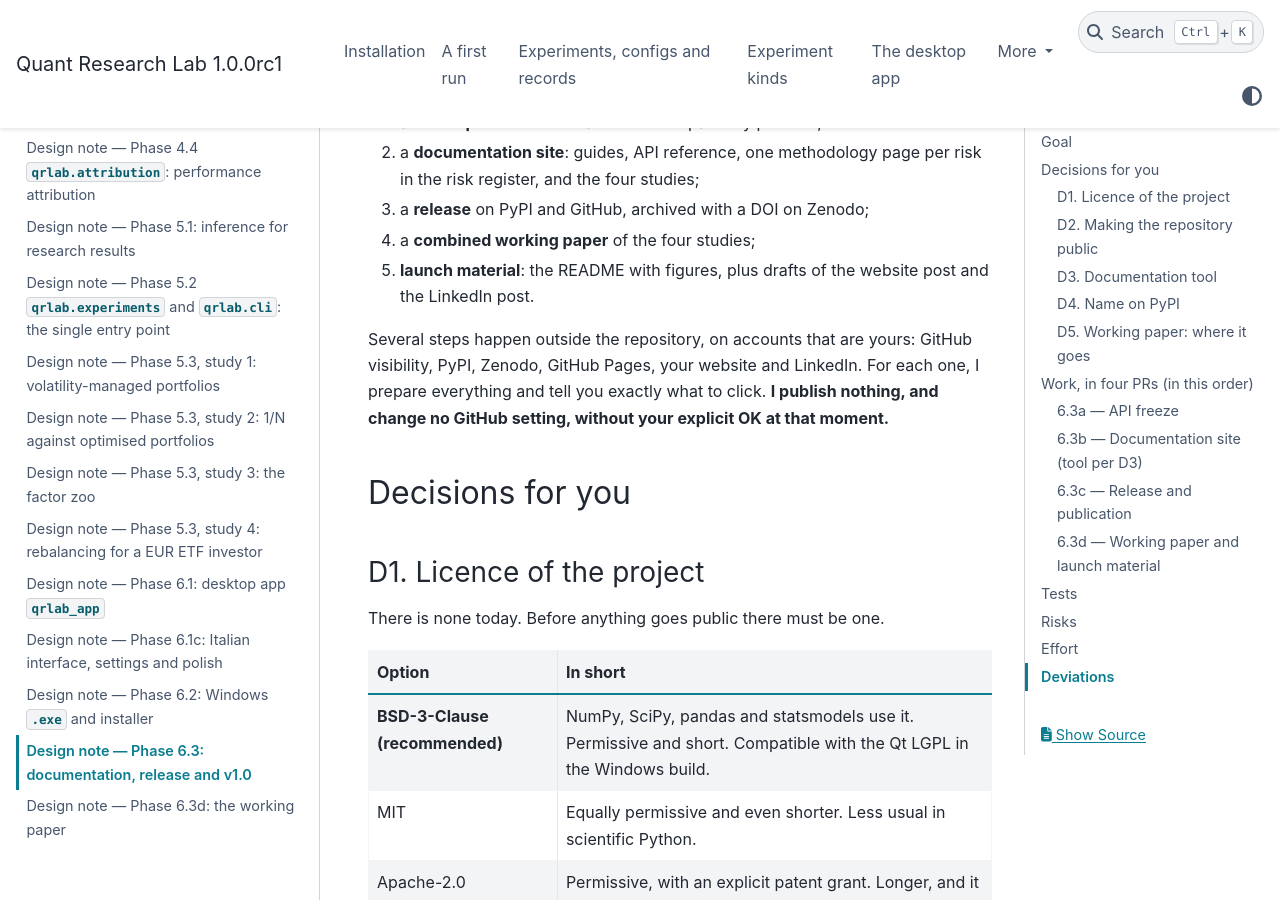
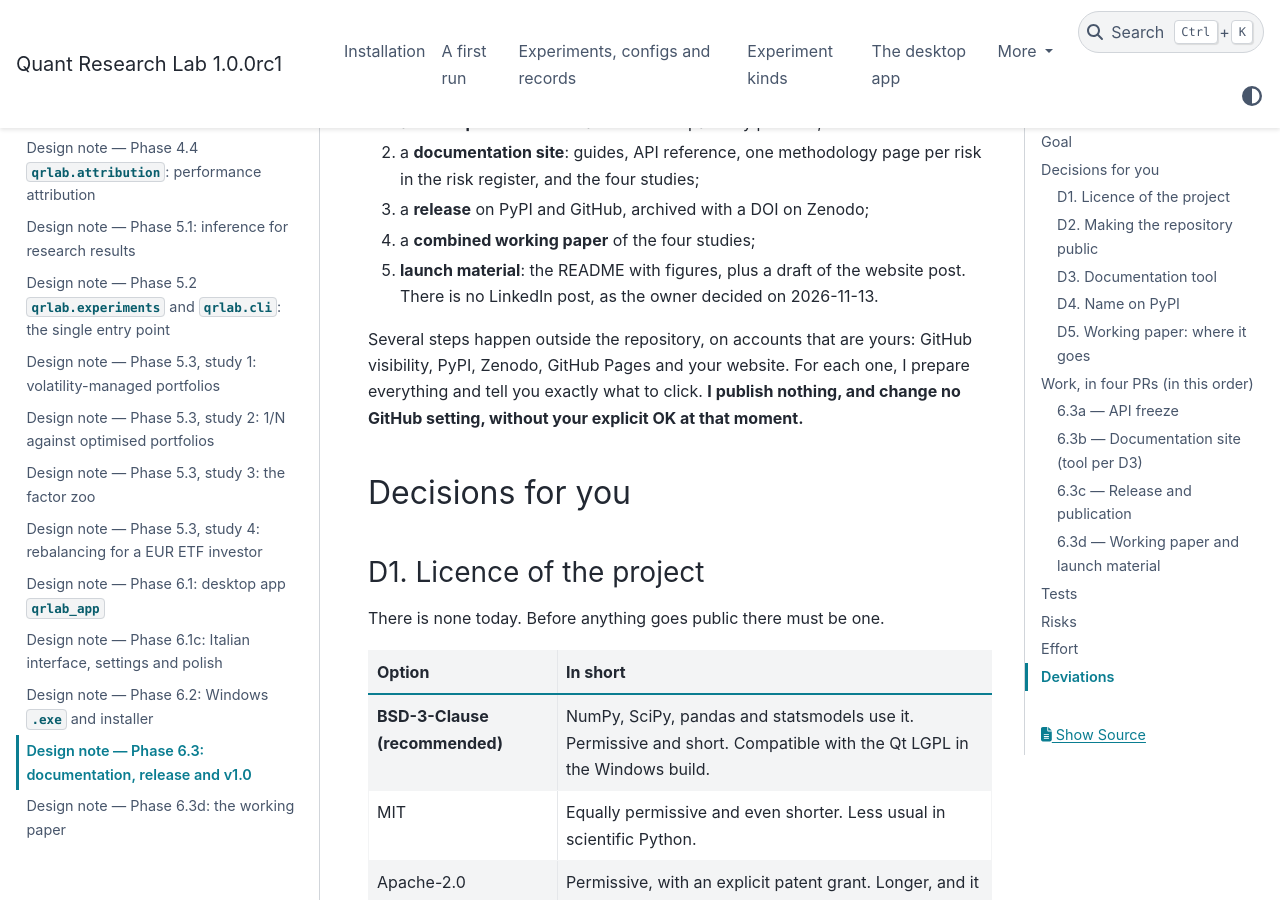
Before and after one commit to alessandroszn/quant-research-lab, a Sphinx documentation site: the page built from docs/design/6.3-release-v1.md, in a window 1280 px wide and 900 px high, scrolled down 618 px. Built offline with Sphinx 7.4.7 and the PyData theme 0.15.4, drawn with Linux system fonts in a browser that asks for light colours; some of the changed text lies outside the part shown.

Commit message:
docs: drop the LinkedIn post from the launch plan
The owner decided on 2026-11-13 not to publish on LinkedIn; the roadmap and design notes 6.3 and 6.3d now plan only the website post.

Co-Authored-By: Claude Opus 5.5 <noreply@anthropic.com>

```diff
--- a/docs/design/6.3-release-v1.md
+++ b/docs/design/6.3-release-v1.md
@@ -18,11 +18,11 @@ Version **1.0.0** (milestone M6), consisting of:
    register, and the four studies;
 3. a **release** on PyPI and GitHub, archived with a DOI on Zenodo;
 4. a **combined working paper** of the four studies;
-5. **launch material**: the README with figures, plus drafts of the website post and the
-   LinkedIn post.
+5. **launch material**: the README with figures, plus a draft of the website post. There is no
+   LinkedIn post, as the owner decided on 2026-11-13.
 
 Several steps happen outside the repository, on accounts that are yours: GitHub visibility,
-PyPI, Zenodo, GitHub Pages, your website and LinkedIn. For each one, I prepare everything and
+PyPI, Zenodo, GitHub Pages and your website. For each one, I prepare everything and
 tell you exactly what to click. **I publish nothing, and change no GitHub setting, without
 your explicit OK at that moment.**
 
@@ -224,12 +224,9 @@ The **tables and figures are generated from the study records**, never copied by
 check confirms that every number in the paper matches its record. The PDF is built with the
 docs tool's LaTeX builder (TeX Live installed in CI), then archived on Zenodo per D5.
 
-**Launch drafts,** in English and Italian:
-
-- the post for alessandrozanichelli.com;
-- the LinkedIn post.
-
-I hand them to you as files and do not commit them. You edit and publish them yourself.
+**Launch draft,** in English and Italian: the post for alessandrozanichelli.com. There is no
+LinkedIn post (owner's decision, 2026-11-13). I hand it to you as a file and do not commit it;
+you edit and publish it yourself.
 
 ## Tests
 
```
Also changed, not shown: docs/ROADMAP.md (+1 -1 lines), docs/design/6.3d-working-paper.md (+3 -3 lines).
